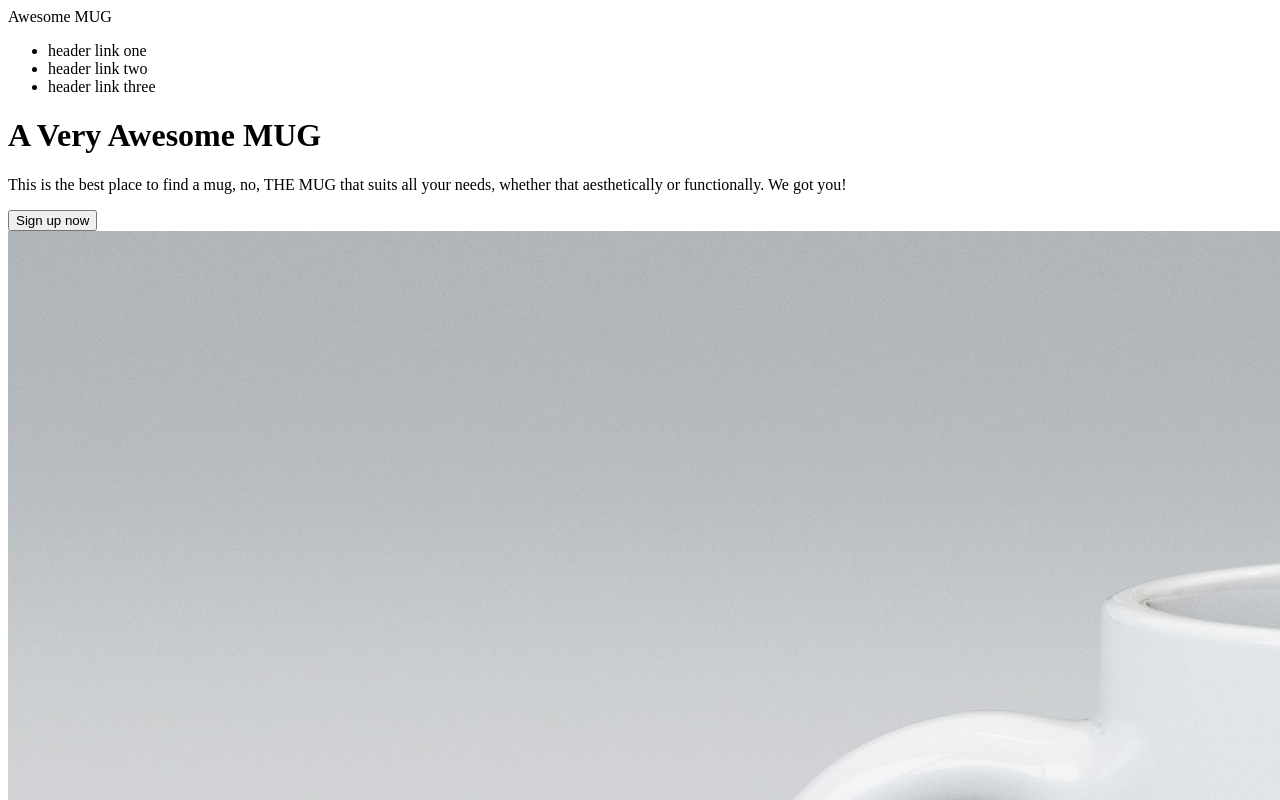
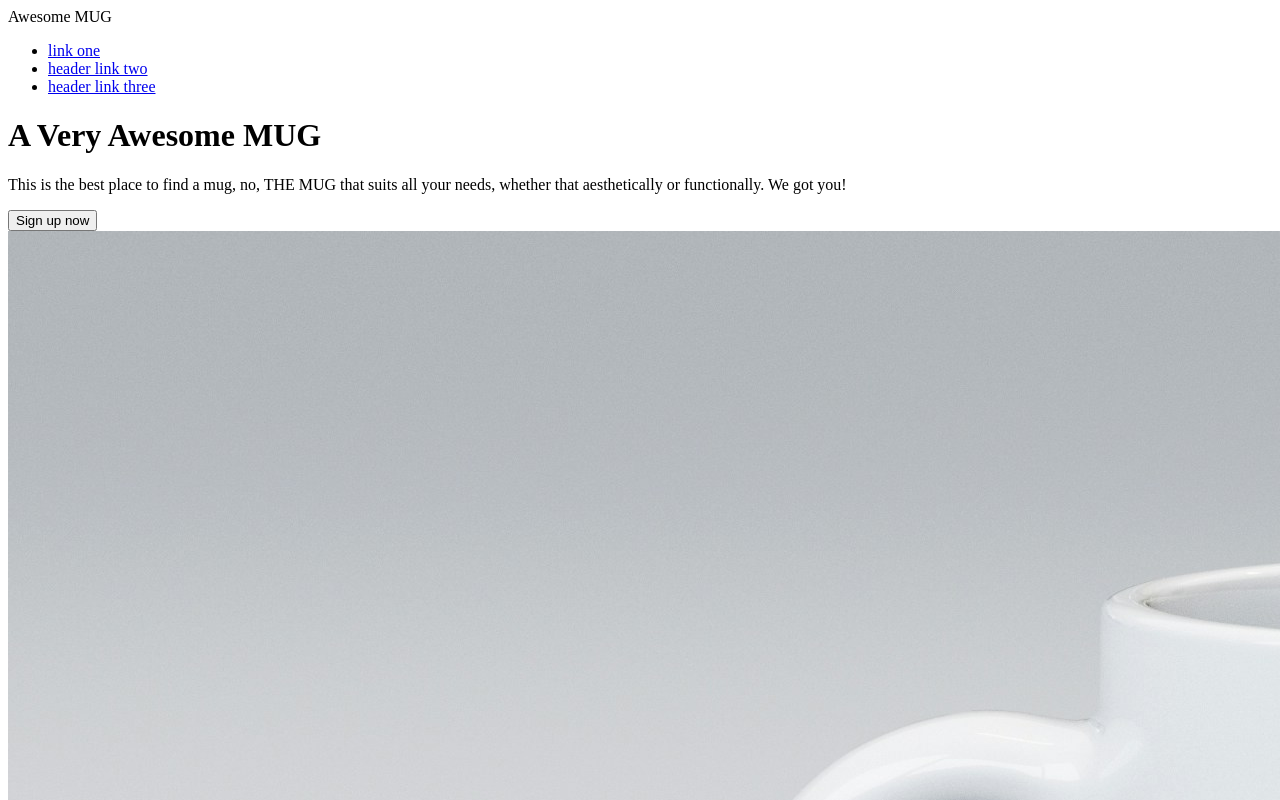
Before and after one commit to blueparade/landing-page, a plain HTML site: page index.html in a window 1280 px wide. Shown: the top 800 px of the page. Drawn offline with Linux system fonts and the light colour scheme.

Commit message:
Add link to li

```diff
--- a/index.html
+++ b/index.html
@@ -11,9 +11,9 @@
         <div class="header">
             <div class="company-name">Awesome MUG</div>
             <ul>
-                <li>header link one</li>
-                <li>header link two</li>
-                <li>header link three</li>
+                <li><a href="#">link one</a></li>
+                <li><a href="#">header link two</a></li>
+                <li><a href="#">header link three</a></li>
             </ul>
         </div>
     </div>
```
